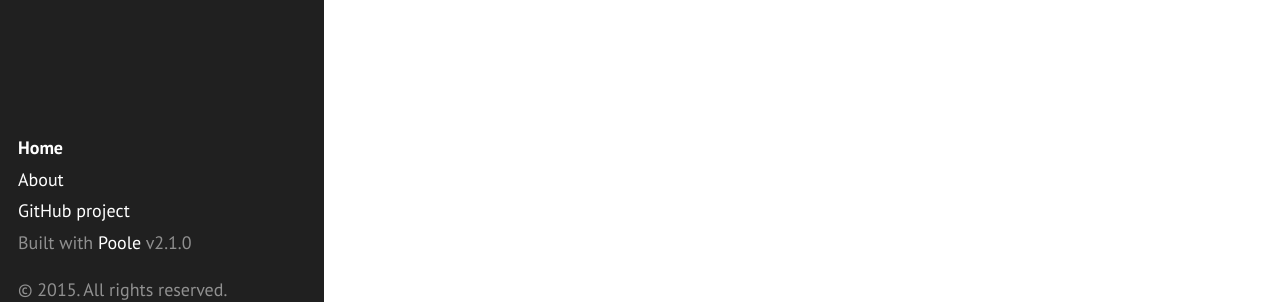
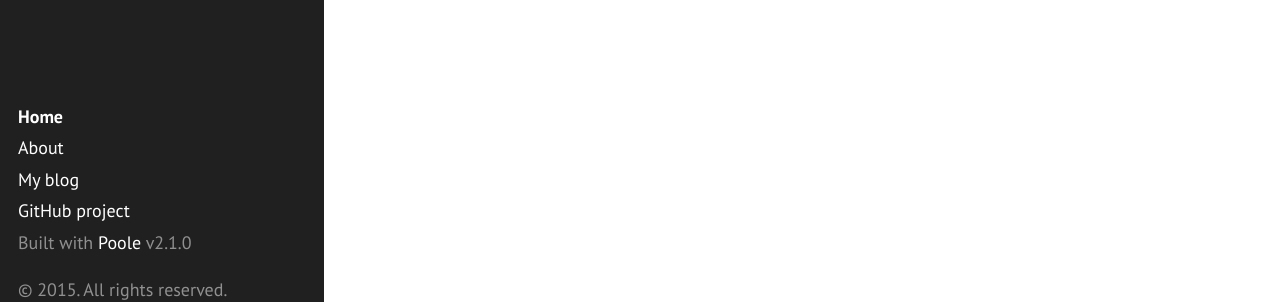
Before and after one commit to OskarKlintrotSkolarbeteWP14/2dv607.oskarklintrot.se, a Jekyll site: the page built from index.html, in a window 1280 px wide. Shown: the part 561-863 px from the top of the page. Built offline with Jekyll 4.4.1, drawn with Linux system fonts in a browser that asks for light colours; Markdown is read by kramdown in place of the engine named in the settings; the list of posts is cut into pages by our own code.

Commit message:
Update sidebar.html

```diff
--- a/_includes/sidebar.html
+++ b/_includes/sidebar.html
@@ -26,6 +26,7 @@
           {% endif %}
         {% endfor %}
 
+        <a class="sidebar-nav-item" href="/blog">My blog</a>
         <a class="sidebar-nav-item" href="{{ site.github.repo }}">GitHub project</a>
         <span class="sidebar-nav-item">Built with <a href="https://github.com/poole/hyde">Poole</a> v{{ site.version }}</span>
       </nav>
```
